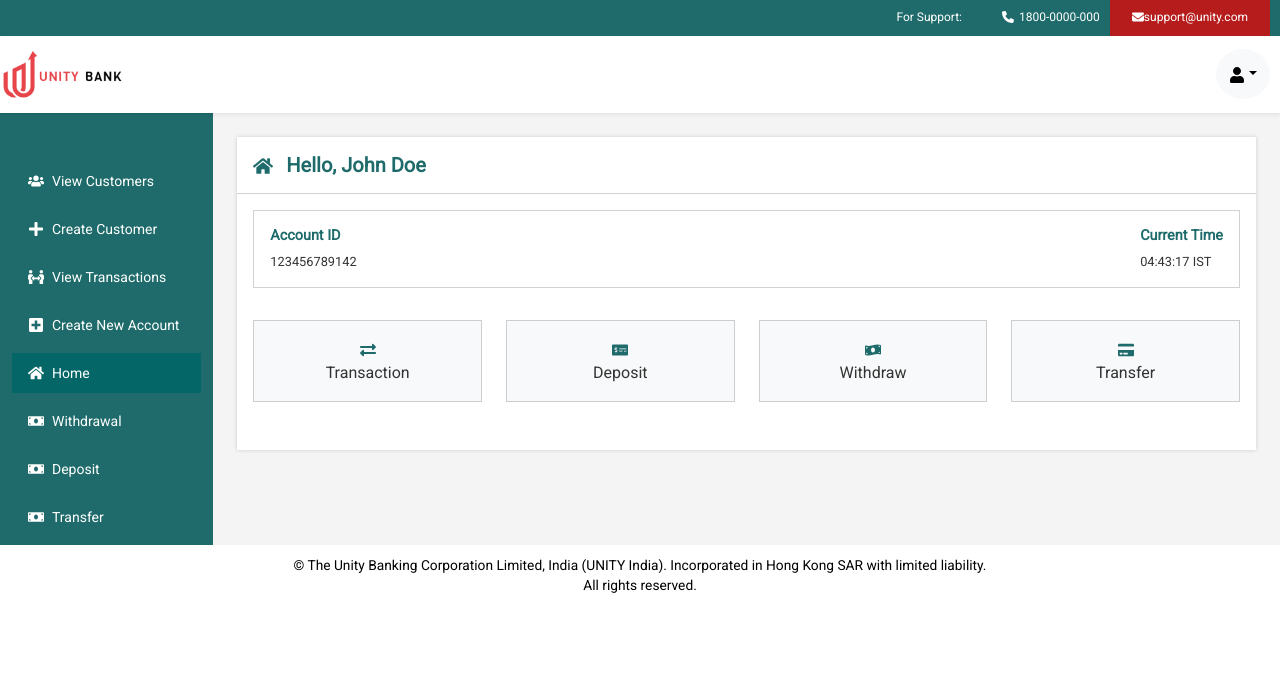
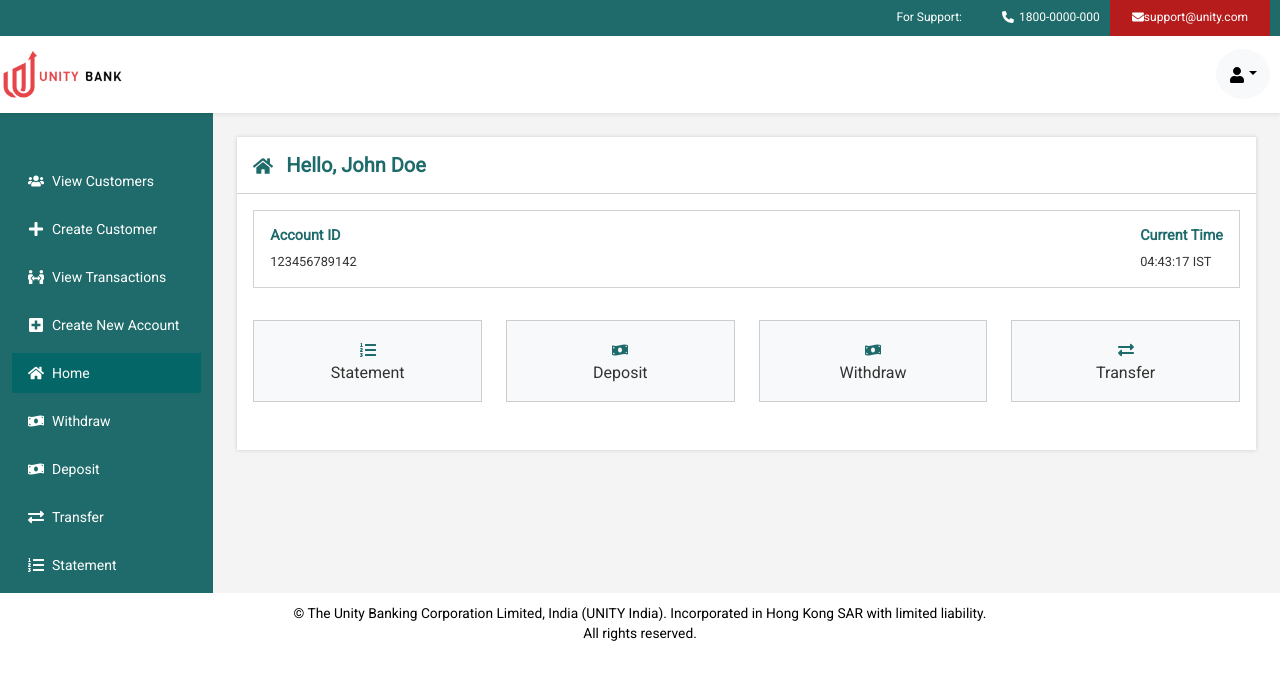
Before and after one commit to Harita-LTI/demo-retail-banking, a React (Create React App) app: page /user/dashboard in a window 1280 px wide. Shown: the top 680 px of the page. Built offline with nearby package versions, Linux system fonts and the light colour scheme.

Commit message:
Created user account statement screen.

```diff
--- a/src/components/common/LayoutWithSidebar/SidebarMenu.tsx
+++ b/src/components/common/LayoutWithSidebar/SidebarMenu.tsx
@@ -6,7 +6,9 @@ import {
   FaPlusSquare,
   FaPeopleArrows,
   FaHome,
-  FaMoneyBill,
+  FaListOl,
+  FaMoneyBillWave,
+  FaExchangeAlt,
 } from "react-icons/fa";
 import "./index.css";
 import { Nav } from "react-bootstrap";
@@ -40,19 +42,24 @@ function SidebarMenu() {
       icon: <FaHome />,
     },
     {
-      name: "Withdrawal",
+      name: "Withdraw",
       path: "/user/withdraw",
-      icon: <FaMoneyBill />,
+      icon: <FaMoneyBillWave />,
     },
     {
       name: "Deposit",
       path: "/user/deposit",
-      icon: <FaMoneyBill />,
+      icon: <FaMoneyBillWave />,
     },
     {
       name: "Transfer",
       path: "/user/transfer",
-      icon: <FaMoneyBill />,
+      icon: <FaExchangeAlt />,
+    },
+    {
+      name: "Statement",
+      path: "/user/statement",
+      icon: <FaListOl />,
     },
   ];
   // const handleClick = (event) => {
--- a/src/pages/user/Dashboard.tsx
+++ b/src/pages/user/Dashboard.tsx
@@ -2,11 +2,10 @@ import React, { useEffect, useState } from "react";
 import LayoutWithSidebar from "../../components/common/LayoutWithSidebar";
 import { Card, Col, Row } from "react-bootstrap";
 import {
-  FaCreditCard,
   FaExchangeAlt,
   FaHome,
+  FaListOl,
   FaMoneyBillWave,
-  FaMoneyCheckAlt,
 } from "react-icons/fa";
 import { useNavigate } from "react-router-dom";
 
@@ -75,7 +74,7 @@ const QuickOptions = () => {
   const handleOptionClick = (option: string) => {
     console.log(`${option} clicked`);
 
-    if (option === "Transaction") navigate("/");
+    if (option === "Statement") navigate("/user/Statement");
     else if (option === "Deposit") navigate("/user/deposit");
     else if (option === "Withdraw") navigate("/user/withdraw");
     else if (option === "Transfer") navigate("/user/transfer");
@@ -87,15 +86,15 @@ const QuickOptions = () => {
         <Row>
           <Col>
             <OptionCard
-              title="Transaction"
-              Icon={FaExchangeAlt}
-              onClick={() => handleOptionClick("Transaction")}
+              title="Statement"
+              Icon={FaListOl}
+              onClick={() => handleOptionClick("Statement")}
             />
           </Col>
           <Col>
             <OptionCard
               title="Deposit"
-              Icon={FaMoneyCheckAlt}
+              Icon={FaMoneyBillWave}
               onClick={() => handleOptionClick("Deposit")}
             />
           </Col>
@@ -109,7 +108,7 @@ const QuickOptions = () => {
           <Col>
             <OptionCard
               title="Transfer"
-              Icon={FaCreditCard}
+              Icon={FaExchangeAlt}
               onClick={() => handleOptionClick("Transfer")}
             />
           </Col>
```
Also changed, not shown: src/pages/user/StatementList.tsx (added, +49 -0 lines).
